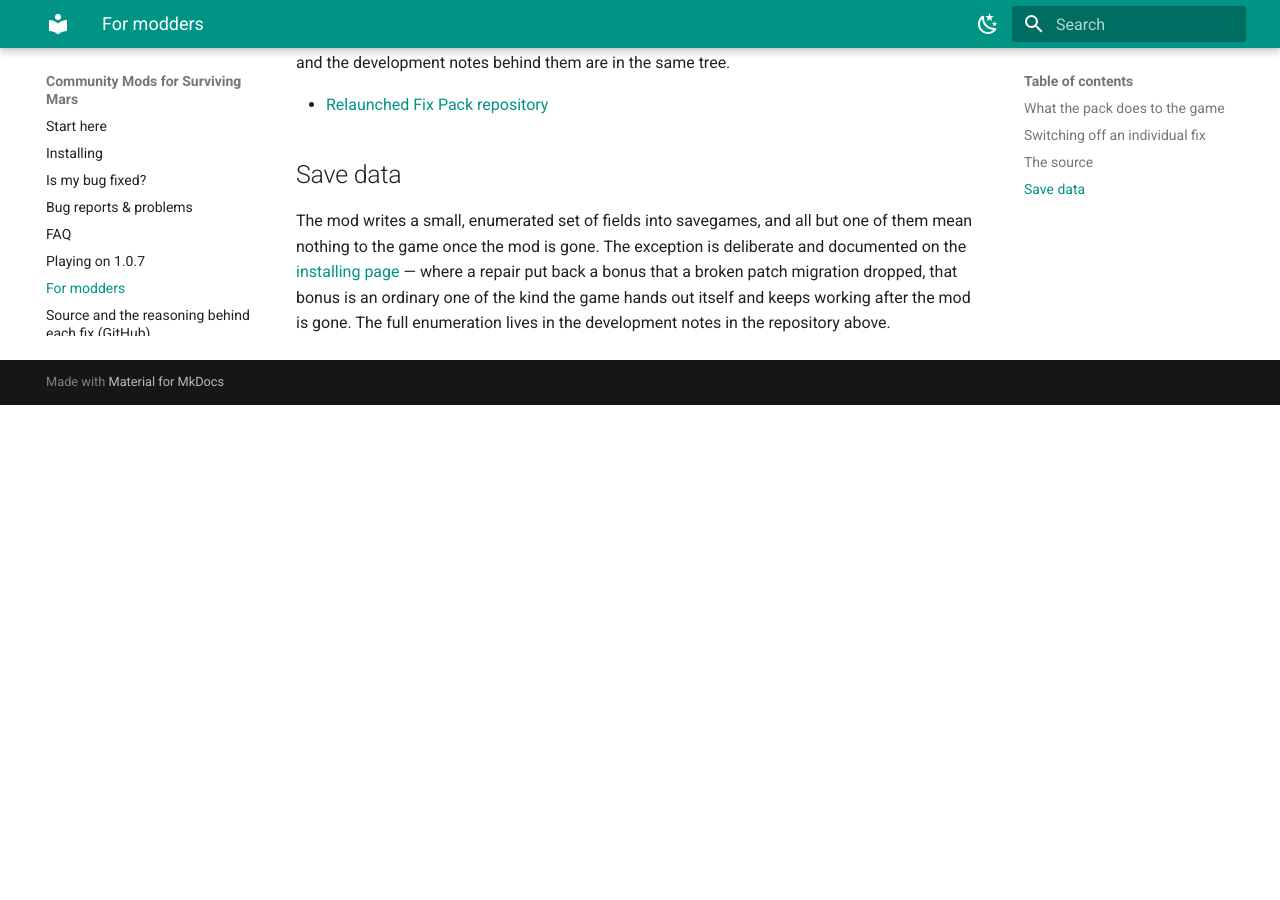
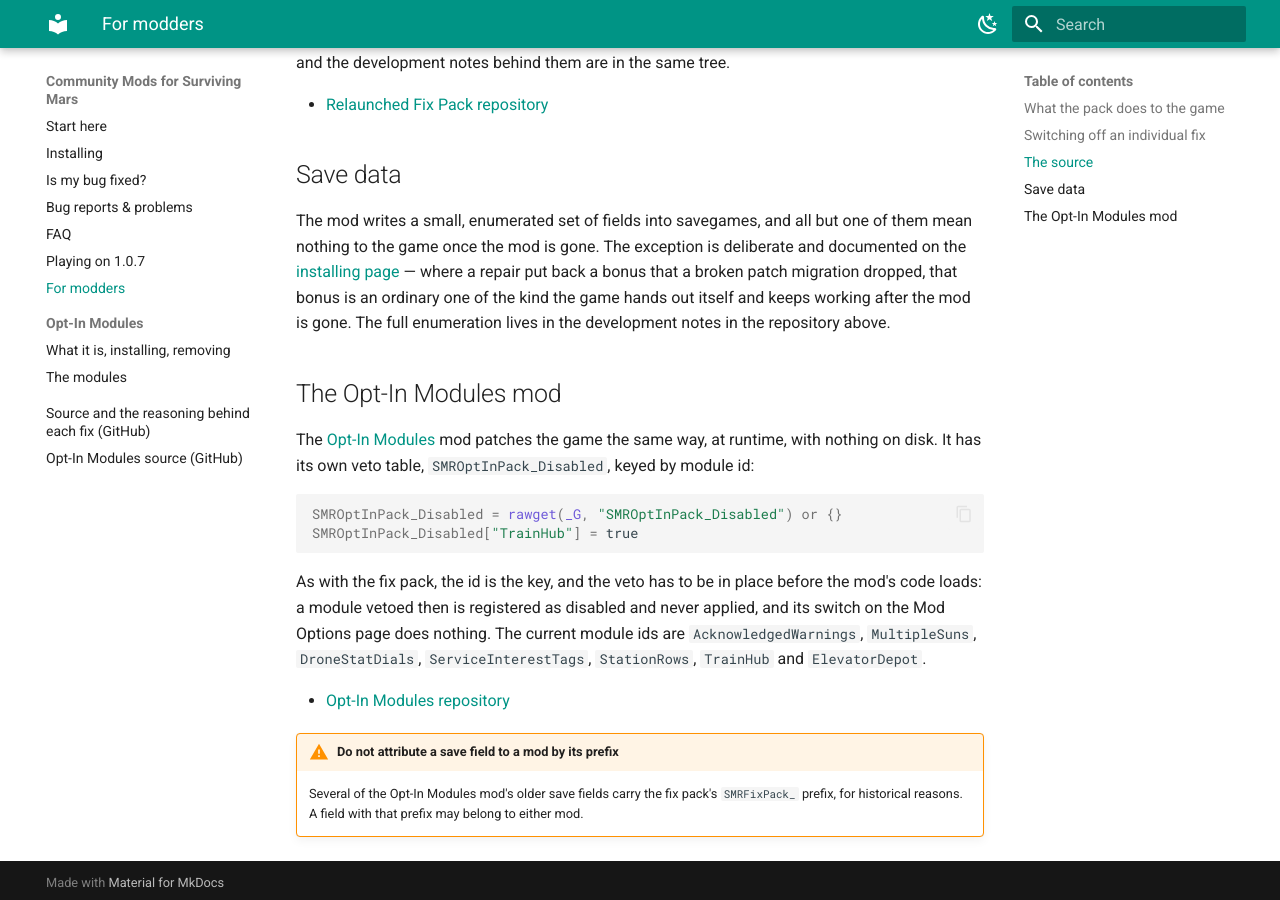
Before and after one commit to catt144/SMR-CommunityMods, an MkDocs documentation site: the page built from content/for-modders.md, in a window 1280 px wide and 900 px high, scrolled down 1172 px. Built offline with MkDocs 1.6.1 and Material for MkDocs 9.7.7, drawn with Linux system fonts in a browser that asks for light colours; before the commit the page ends 1577 px from its top, so only the background shows below that.

Commit message:
Opt-In Modules section: two player pages, nav, README row and a scoped sweep (undeployed)
The second mod, Relaunched Fix Pack: Opt-In Modules, gets its own section under
content/opt-in/: index.md (what it is, standalone with or without the fix pack,
installing and Mod Options, the three uninstall steps, console/achievements,
reporting) and modules.md (one section per shipping module: what it does, default,
when turned off, what it leaves in a save). Nav gains the section and the mod's
GitHub link; site_description now names both mods; the site README's mods table and
layout list the section.

Scoped sweep so fix-pack statements do not read as family-wide: landing pointer to
the other mod, install.md's "Removing it" note that those steps are the fix pack's,
one clause in the Mod Options note, FAQ clauses (design-not-defect, the dismissed
warning answer, and "Steam and other PC versions" on the console answer), the
modders page's Opt-In veto table and prefix warning, and the report page's advice
not to remove the Opt-In mod to test while a Train Hub or Elevator Depot stands.

No store links or ids (the mod is unpublished), no retired or parked modules, no
removal-is-clean claim, no counts. Report form, endpoint, options and the worker are
unchanged. python -m mkdocs build --strict passes. Source of the copy and claim map:
SMR-OptInPack docs/agent/reports/STORE_AND_SITE_20261003.md (Launch_Prep/03).
Committing does not deploy; the owner runs the Publish docs site workflow.

Co-Authored-By: Claude Fable 5.1 <noreply@anthropic.com>

````diff
--- a/content/for-modders.md
+++ b/content/for-modders.md
@@ -60,3 +60,27 @@ page](install.md#what-it-puts-in-your-save) — where a repair put back a bonus
 that a broken patch migration dropped, that bonus is an ordinary one of the kind
 the game hands out itself and keeps working after the mod is gone. The full
 enumeration lives in the development notes in the repository above.
+
+## The Opt-In Modules mod
+
+The [Opt-In Modules](opt-in/index.md) mod patches the game the same way, at
+runtime, with nothing on disk. It has its own veto table, `SMROptInPack_Disabled`,
+keyed by module id:
+
+```lua
+SMROptInPack_Disabled = rawget(_G, "SMROptInPack_Disabled") or {}
+SMROptInPack_Disabled["TrainHub"] = true
+```
+
+As with the fix pack, the id is the key, and the veto has to be in place before
+the mod's code loads: a module vetoed then is registered as disabled and never
+applied, and its switch on the Mod Options page does nothing. The current module
+ids are `AcknowledgedWarnings`, `MultipleSuns`, `DroneStatDials`,
+`ServiceInterestTags`, `StationRows`, `TrainHub` and `ElevatorDepot`.
+
+- [Opt-In Modules repository](https://github.com/catt144/SMR-CommunityOptInPack)
+
+!!! warning "Do not attribute a save field to a mod by its prefix"
+    Several of the Opt-In Modules mod's older save fields carry the fix pack's
+    `SMRFixPack_` prefix, for historical reasons. A field with that prefix may
+    belong to either mod.
--- a/mkdocs.yml
+++ b/mkdocs.yml
@@ -30,7 +30,7 @@
 #   this — it installs its own copy.
 
 site_name: Community Mods for Surviving Mars
-site_description: "Bug fixes for Surviving Mars: Relaunched."
+site_description: "Bug fixes and opt-in modules for Surviving Mars: Relaunched."
 docs_dir: content
 
 theme:
@@ -83,7 +83,11 @@ nav:
   - FAQ: faq.md
   - Playing on 1.0.7: legacy-1-0-7.md
   - For modders: for-modders.md
+  - Opt-In Modules:
+      - What it is, installing, removing: opt-in/index.md
+      - The modules: opt-in/modules.md
   - Source and the reasoning behind each fix (GitHub): https://github.com/catt144/SMR-CommunityFixPack
+  - Opt-In Modules source (GitHub): https://github.com/catt144/SMR-CommunityOptInPack
 
 extra_javascript:
   - javascripts/report.js   # the upload form on report.md
````
Also changed, not shown: README.md (+3 -0 lines), content/faq.md (+7 -4 lines), content/index.md (+11 -0 lines), content/install.md (+7 -1 lines), content/opt-in/index.md (added, +66 -0 lines), content/opt-in/modules.md (added, +136 -0 lines), content/report.md (+6 -0 lines).
